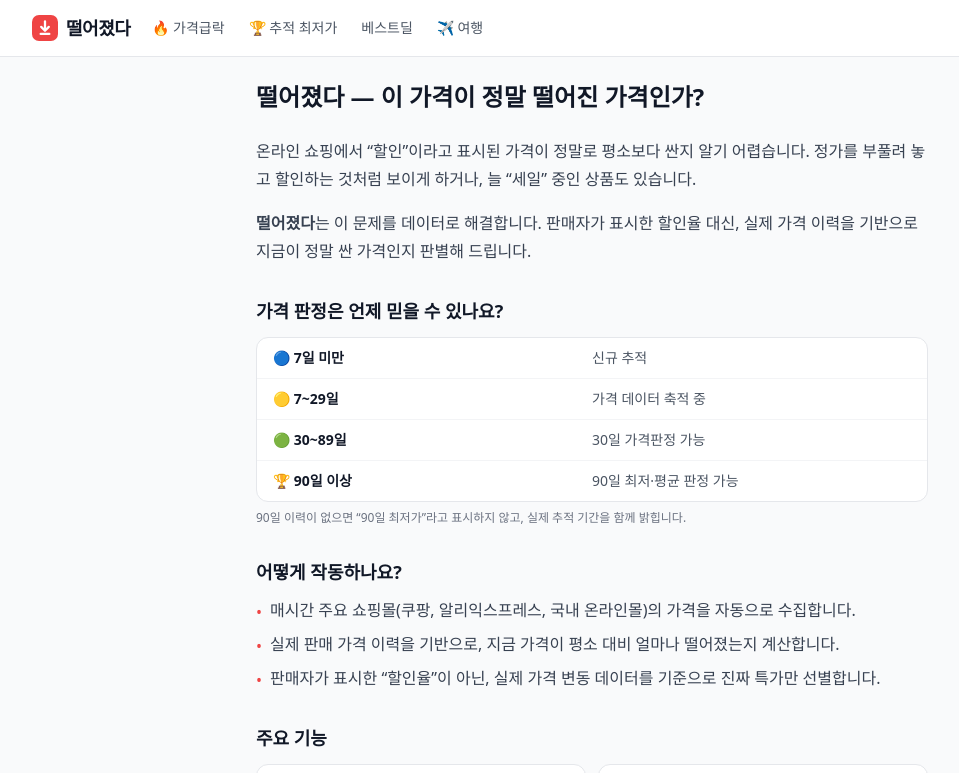
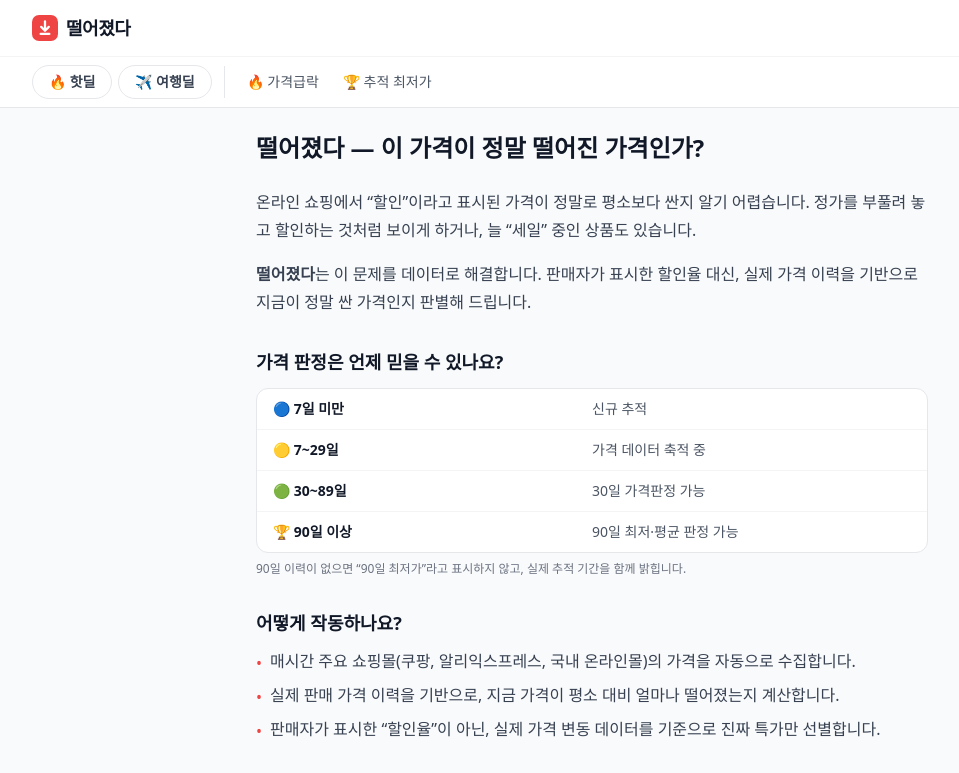
Before and after one commit to jmh7739/dropped, a Next.js app: page /about in a window 1280 px wide. Shown: the top 773 px of the page, without its empty margins (48-1007 px from the left). Built offline with nearby package versions, Linux system fonts and the light colour scheme; no server answers; the database is empty.

Commit message:
Restore hotdeal and travel section navigation

```diff
--- a/components/Header.tsx
+++ b/components/Header.tsx
@@ -1,12 +1,11 @@
 import Link from "next/link";
 import RealtimeTrendTicker from "./RealtimeTrendTicker";
+import SectionNav from "./SectionNav";
 import { getRealtimeTrends } from "@/lib/trends";
 
-const NAV = [
+const DETAIL_NAV = [
   { href: "/price-drop", label: "🔥 가격급락" },
   { href: "/lowest-price", label: "🏆 추적 최저가" },
-  { href: "/deals", label: "베스트딜" },
-  { href: "/?category=flight", label: "✈️ 여행" },
 ];
 
 export default async function Header() {
@@ -23,8 +22,13 @@
           </svg>
           <span className="text-lg font-extrabold tracking-tight">떨어졌다</span>
         </Link>
-        <nav className="hidden items-center gap-1 text-sm sm:flex">
-          {NAV.map((n) => (
+        <RealtimeTrendTicker trends={trends} />
+      </div>
+      <div className="border-t border-gray-100">
+        <div className="mx-auto flex min-h-12 max-w-6xl items-center gap-3 overflow-x-auto px-4 py-2">
+          <SectionNav />
+          <nav className="hidden items-center gap-1 border-l border-gray-200 pl-3 text-sm md:flex">
+          {DETAIL_NAV.map((n) => (
             <Link
               key={n.href}
               href={n.href}
@@ -33,8 +37,8 @@
               {n.label}
             </Link>
           ))}
-        </nav>
-        <RealtimeTrendTicker trends={trends} />
+          </nav>
+        </div>
       </div>
     </header>
   );
--- /dev/null
+++ b/components/SectionNav.tsx
@@ -0,0 +1,38 @@
+"use client";
+
+import Link from "next/link";
+import { usePathname, useSearchParams } from "next/navigation";
+
+const SECTIONS = [
+  { href: "/", label: "핫딜", key: "hotdeal" },
+  { href: "/?category=flight", label: "여행딜", key: "travel" },
+] as const;
+
+export default function SectionNav() {
+  const pathname = usePathname();
+  const searchParams = useSearchParams();
+  const active = pathname === "/" && searchParams.get("category") === "flight"
+    ? "travel"
+    : pathname === "/"
+      ? "hotdeal"
+      : null;
+
+  return (
+    <nav className="flex items-center gap-1.5" aria-label="주요 섹션">
+      {SECTIONS.map((section) => (
+        <Link
+          key={section.key}
+          href={section.href}
+          aria-current={active === section.key ? "page" : undefined}
+          className={`rounded-full px-4 py-1.5 text-sm font-extrabold transition ${
+            active === section.key
+              ? "bg-brand text-white shadow-sm"
+              : "border border-gray-200 bg-white text-gray-700 hover:border-gray-300 hover:bg-gray-50"
+          }`}
+        >
+          {section.key === "hotdeal" ? "🔥 " : "✈️ "}{section.label}
+        </Link>
+      ))}
+    </nav>
+  );
+}
```
